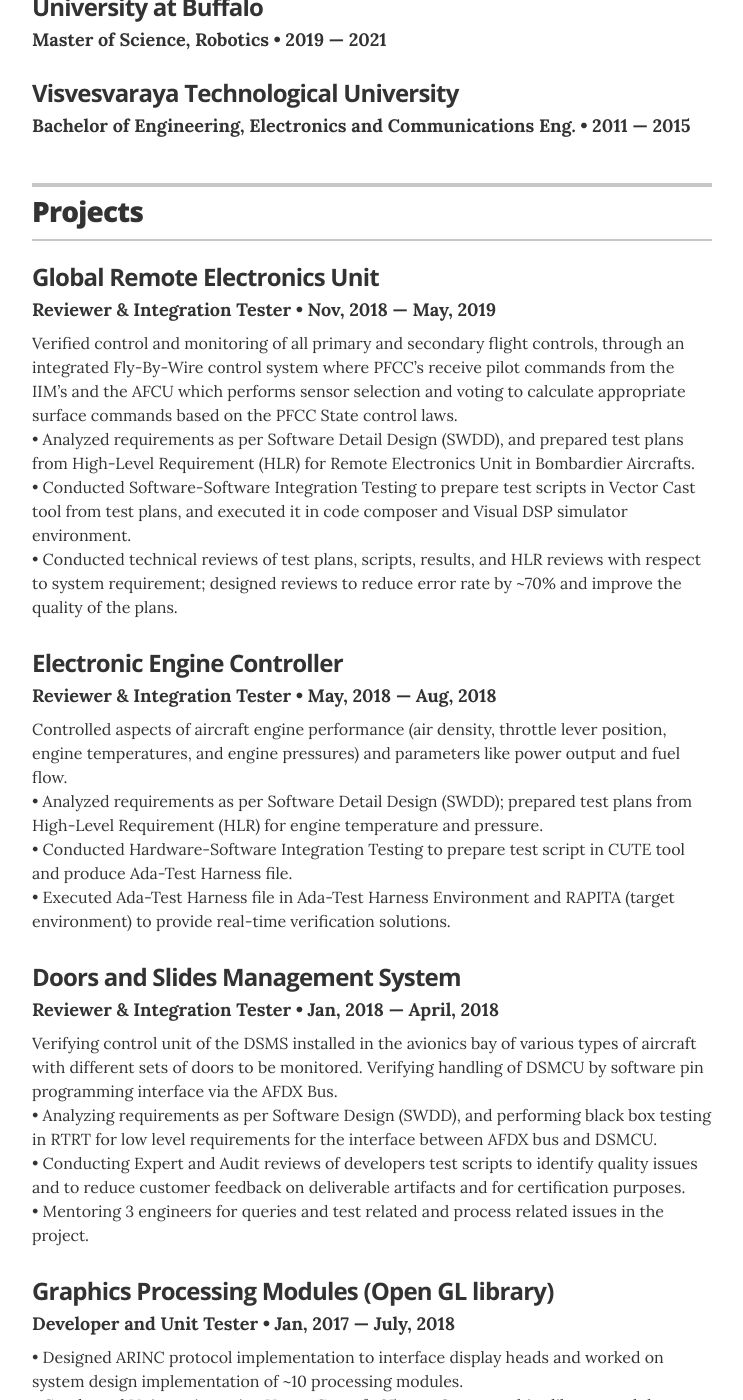
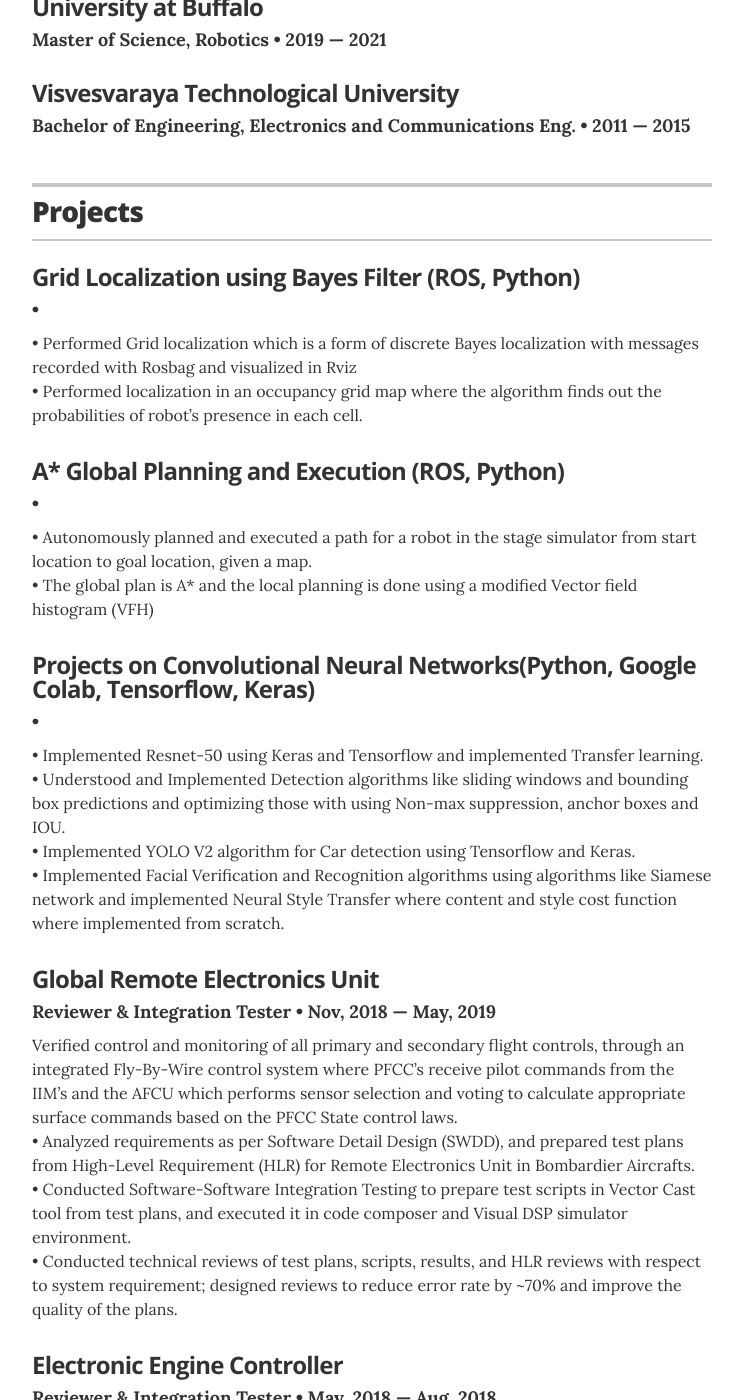
Before and after one commit to nshantha/nshantha.github.io, a Jekyll site: the page built from index.html, in a window 1280 px wide and 1400 px high, scrolled down 1171 px. Shown: the whole window, without its empty margins (268-1011 px from the left). Built offline with Jekyll 4.4.1, drawn with Linux system fonts in a browser that asks for light colours; some of the changed text lies outside the part shown.

Commit message:
Updated projects

```diff
--- a/_data/projects.yml
+++ b/_data/projects.yml
@@ -1,7 +1,29 @@
 # Projects
 # uncomment the urls if you wish to display them, and add your own URL
 
-# jazznotes.io
+- project: Grid Localization using Bayes Filter (ROS, Python)
+  # url: "#"
+  description:
+              • Performed Grid localization which is a form of discrete Bayes localization with messages recorded with Rosbag and visualized in Rviz</br>
+              •	Performed localization in an occupancy grid map where the algorithm finds out the probabilities of robot’s presence in each cell.</br>
+
+
+
+- project: A* Global Planning and Execution  (ROS, Python)
+  # url: "#"
+  description:
+              • Autonomously planned and executed a path for a robot in the stage simulator from start location to goal location, given a map.</br>
+              •	The global plan is A* and the local planning is done using a modified Vector field histogram (VFH)</br>
+
+- project: Projects on Convolutional Neural Networks(Python, Google Colab, Tensorflow, Keras)
+  # url: "#"
+  description:
+              •	Implemented Resnet-50 using Keras and Tensorflow and implemented Transfer learning.</br>
+              •	Understood and Implemented Detection algorithms like sliding windows and bounding box predictions and optimizing those with using Non-max suppression, anchor boxes and IOU.</br>
+              •	Implemented YOLO V2 algorithm for Car detection using Tensorflow and Keras.</br>
+              •	Implemented Facial Verification and Recognition algorithms using algorithms like Siamese network and implemented Neural Style Transfer where content and style cost function where implemented from scratch.</br>
+
+
 - project: Global Remote Electronics Unit
   role: Reviewer & Integration Tester
   duration: Nov, 2018 &mdash; May, 2019
@@ -46,6 +68,15 @@
               •	Conducted requirement analysis of functionalities (gas, oil temperatures and Tachometer information) to ensure positive software functionality and real-time condition tracking.</br>
               •	Conducted scenario and simulation tests to meet software design requirements (for safety and reliability of primary and redundant engines) for certification by FAA according to DO178B- Level A standards.</br>
 
+- project: (Certificate) USB driver using V4L2 api's
+  role: Developer
+  duration: Sep, 2015 &mdash; Oct, 2015
+  # url: "#"
+  description: Worked on projects related to Linux system programming and device drivers, enabling me to acquire
+               knowledge on multi-thread programming, memory management, socket programming,
+               performing bitbake on Intel Edison board and implementing USB camera application using
+               V4L2 API's and understanding the V4L2 Camera framework..</br>
+
 - project: (Course Project) Object Recognition and Sorting Robot
   role: Developer
   duration: Sep, 2016 &mdash; Dec, 2017
```
